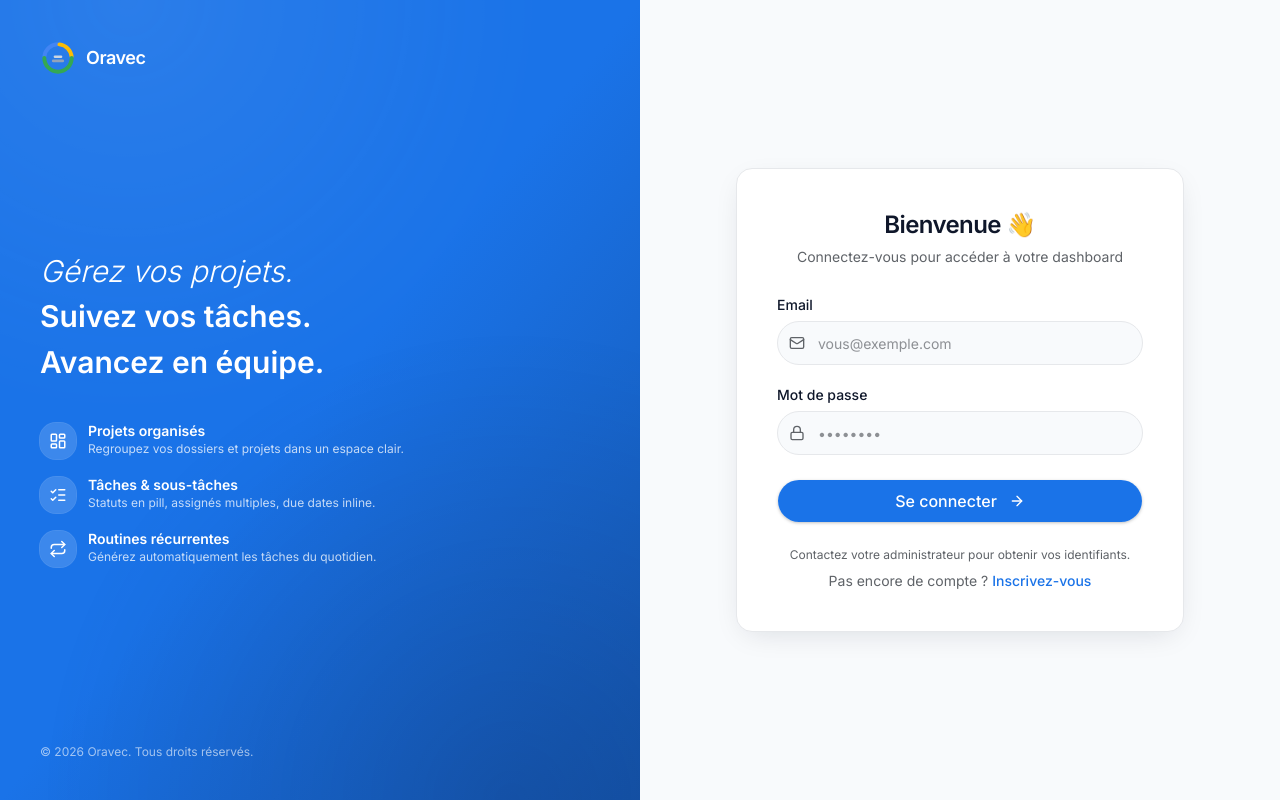
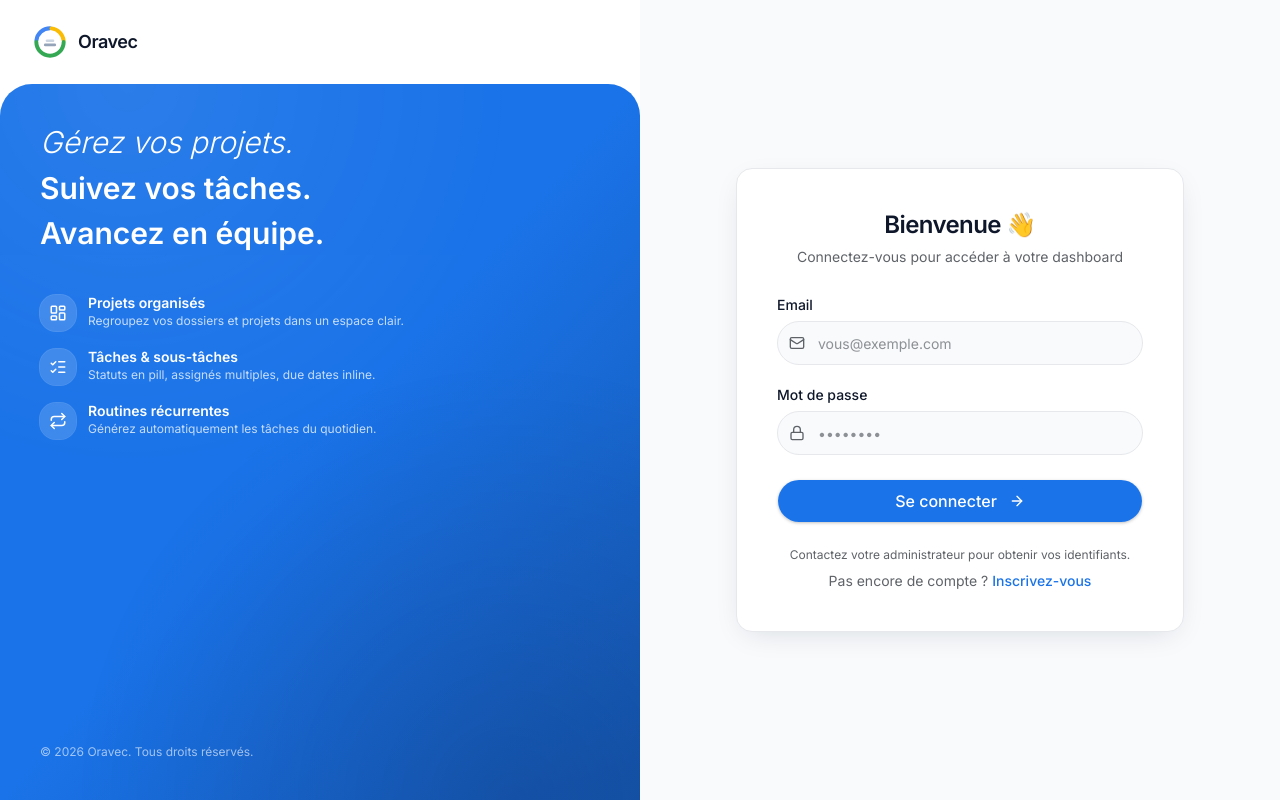
Before and after one commit to remioravec/oravec-monday, a Next.js app: page /login in a window 1280 px wide. Built offline with nearby package versions, Linux system fonts and the light colour scheme.

Commit message:
Login : logo sur fond blanc + panneau dégradé arrondi en dessous
Même traitement que la sidebar : le hero de login pose le logo sur un
bandeau blanc, et le panneau dégradé (headline + features) démarre par
un arrondi (rounded-t) juste sous le logo.

```diff
--- a/src/components/auth/auth-hero.tsx
+++ b/src/components/auth/auth-hero.tsx
@@ -21,7 +21,14 @@ const FEATURES = [
 
 export function AuthHero() {
   return (
-    <aside className="relative hidden h-full flex-col justify-between overflow-hidden bg-gradient-to-br from-primary via-primary to-brand-dark p-10 text-white lg:flex">
+    <aside className="relative hidden h-full flex-col overflow-hidden bg-white lg:flex">
+      {/* Logo sur fond blanc */}
+      <div className="px-8 py-6">
+        <Logo />
+      </div>
+
+      {/* Panneau dégradé : démarre par un arrondi juste sous le logo */}
+      <div className="relative flex flex-1 flex-col justify-between overflow-hidden rounded-t-[2rem] bg-gradient-to-br from-primary via-primary to-brand-dark p-10 text-white">
       <div
         aria-hidden
         className="pointer-events-none absolute inset-0 opacity-30"
@@ -30,10 +37,6 @@ export function AuthHero() {
             "radial-gradient(circle at 20% 0%, rgba(255,255,255,0.25), transparent 45%), radial-gradient(circle at 80% 100%, rgba(13,29,72,0.6), transparent 50%)",
         }}
       />
-
-      <div className="relative">
-        <Logo variant="light" />
-      </div>
 
       <div className="relative flex flex-col gap-10">
         <div className="space-y-2">
@@ -66,6 +69,7 @@ export function AuthHero() {
       <p className="relative text-xs text-white/60">
         © {new Date().getFullYear()} Oravec. Tous droits réservés.
       </p>
+      </div>
     </aside>
   );
 }
```
